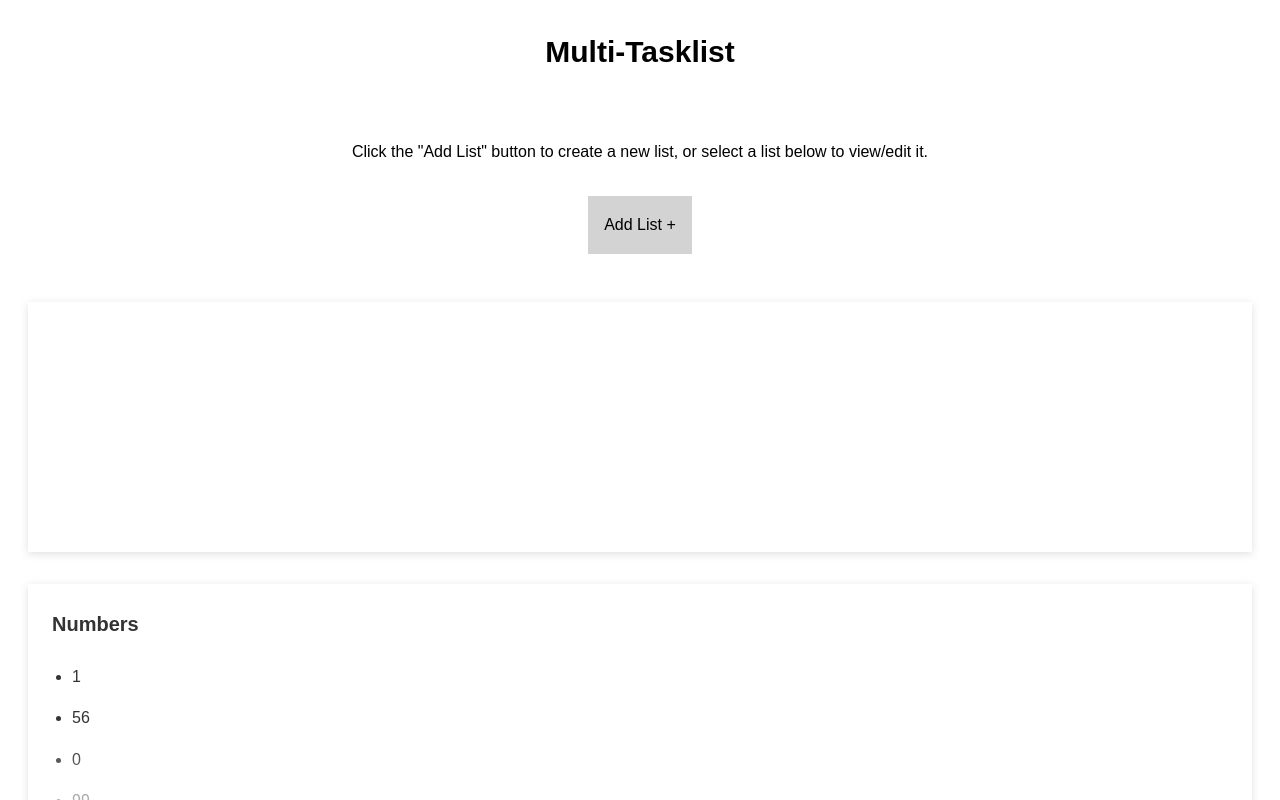
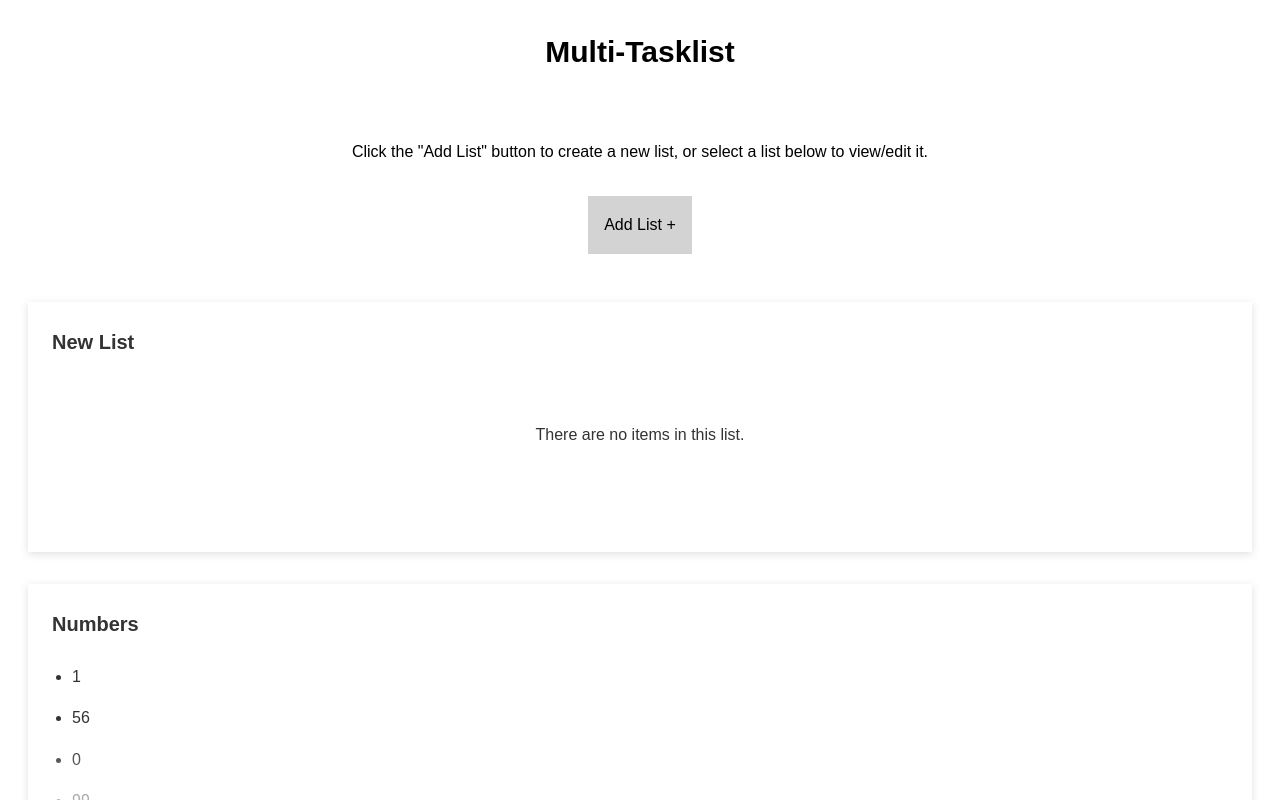
Before and after one commit to agviray/react-multi-tasklist, a React (Create React App) app: page / in a window 1280 px wide. Both pictures are taken after a click on the element "Add List +". Shown: the top 800 px of the page. Built offline with nearby package versions, Linux system fonts and the light colour scheme.

Commit message:
Edit ListCard content and styles to account for a new list

```diff
--- a/src/components/AllLists.js
+++ b/src/components/AllLists.js
@@ -15,7 +15,7 @@ const AllLists = ({ allLists, selectList }) => {
       {allLists.map((list) => (
         <Link
           onClick={() => viewSelectedList(list)}
-          to={`/list/${list.title}`}
+          to={list.title === '' ? '/list/New List' : `/list/${list.title}`}
           key={list.id}
         >
           <ListCard list={list} />
--- a/src/components/ListCard.js
+++ b/src/components/ListCard.js
@@ -2,18 +2,30 @@ import React from 'react';
 import { StyledListCard } from './styles/ListCard.styled';
 
 const ListCard = ({ list }) => {
-  return (
-    <StyledListCard>
-      <div>
-        <h2>{list.title}</h2>
-        <ul>
-          {list.items.map((item, index) => (
-            <li key={index}>{item}</li>
-          ))}
-        </ul>
-      </div>
-    </StyledListCard>
-  );
+  const renderCardContent = (listContent) => {
+    const title = listContent.title === '' ? 'New List' : listContent.title;
+    const items = listContent.items.map((item, index) => (
+      <li key={index}>{item}</li>
+    ));
+    const message = 'There are no items in this list.';
+
+    return (
+      <>
+        <h2>{title}</h2>
+        <>
+          {listContent.items.length === 0 ? (
+            <div>
+              <p>{message}</p>
+            </div>
+          ) : (
+            <ul>{items}</ul>
+          )}
+        </>
+      </>
+    );
+  };
+
+  return <StyledListCard>{renderCardContent(list)}</StyledListCard>;
 };
 
 export default ListCard;
--- a/src/components/styles/ListCard.styled.js
+++ b/src/components/styles/ListCard.styled.js
@@ -26,6 +26,14 @@ export const StyledListCard = styled.div`
     box-shadow: rgba(0, 0, 0, 0.35) 0px 5px 15px;
   }
 
+  & > div {
+    display: flex;
+    flex-direction: column;
+    justify-content: center;
+    align-items: center;
+    padding-top: 40px;
+  }
+
   & h2 {
     font-size: 20px;
     overflow-wrap: break-word;
```
